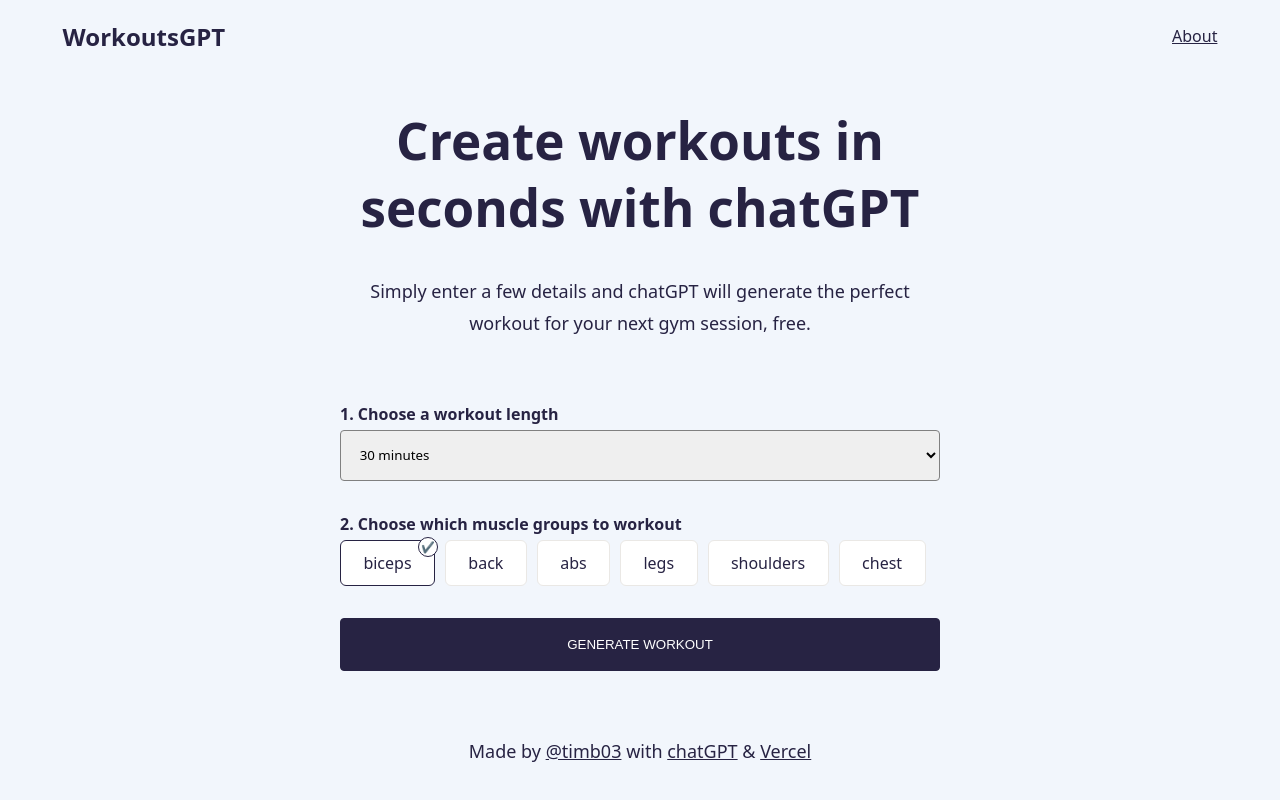
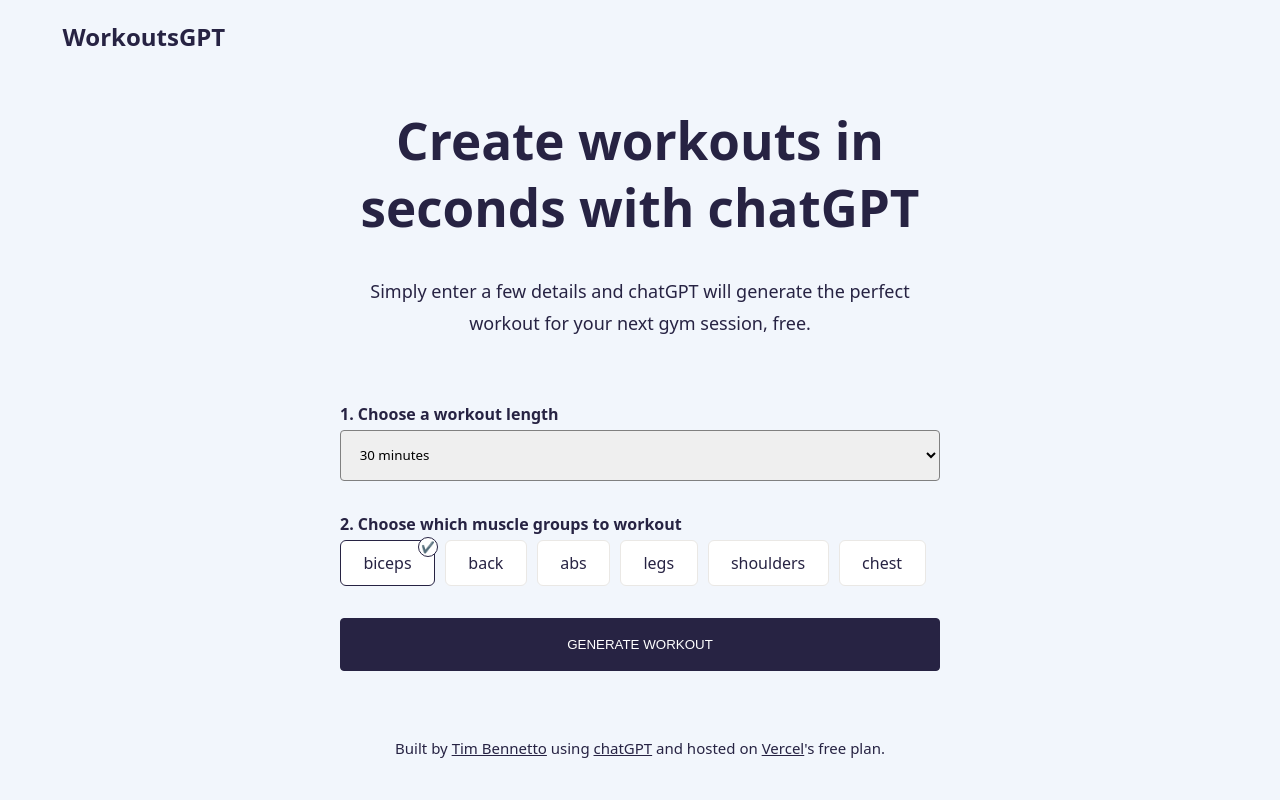
Before and after one commit to timb-103/workoutsGPT, a Nuxt app: page / in a window 1280 px wide. Shown: the top 800 px of the page. Built offline with nearby package versions, Linux system fonts and the light colour scheme.

Commit message:
Removed about section

```diff
--- a/app.vue
+++ b/app.vue
@@ -1,20 +1,8 @@
 <template>
   <div class="wrapper">
-    <div v-if="showAbout" class="about">
-      <header class="center">
-        <p>
-          WorkoutsGPT was a fun little project built in an afternoon by <a href="https://twitter.com/Timb03" target="_blank">Tim Bennetto</a>. It uses
-          the chatGPT API to generate custom workouts depending on your settings. It's 100% free to use.
-        </p>
-        <button class="button" data-type="primary" @click="toggleAbout()">Close</button>
-      </header>
-    </div>
-
-    <div v-if="!showAbout">
     <!-- Nav -->
-      <nav>
+    <nav class="center">
       <h2>WorkoutsGPT</h2>
-        <a @click.prevent="toggleAbout()">About</a>
     </nav>
 
     <!-- Header -->
@@ -68,16 +56,16 @@
       <!-- Made By -->
       <div class="made-by center">
         <p>
-            Made by <a href="https://twitter.com/Timb03" target="_blank">@timb03</a> with
-            <a href="https://chat.openai.com/chat" target="_blank">chatGPT</a> & <a href="https://vercel.com" target="_blank">Vercel</a>
+          Built by <a href="https://twitter.com/Timb03" target="_blank">Tim Bennetto</a> using
+          <a href="https://chat.openai.com/chat" target="_blank">chatGPT</a> and hosted on <a href="https://vercel.com" target="_blank">Vercel</a>'s
+          free plan.
         </p>
-        </div>
       </div>
     </div>
   </div>
 </template>
 <script setup lang="ts">
-useHead({ title: 'WorksoutGPT' })
+useHead({ title: 'WorksoutsGPT - Create workouts in seconds with chatGPT' })
 
 const loading = ref(false)
 
@@ -119,12 +107,6 @@ async function generate() {
 
   // end loading
   loading.value = false
-}
-
-// about section
-const showAbout = ref(false)
-function toggleAbout() {
-  showAbout.value = !showAbout.value
 }
 </script>
 <style scoped>
@@ -203,11 +185,8 @@ header {
   background: #fff;
 }
 
-/* About */
-.about {
-  margin-top: 4em;
-}
-.about > header > button {
-  margin-top: 2em;
+/* Made By */
+.made-by > p {
+  font-size: 15px;
 }
 </style>
```
Lines whose indentation alone changed are shown as unchanged.
